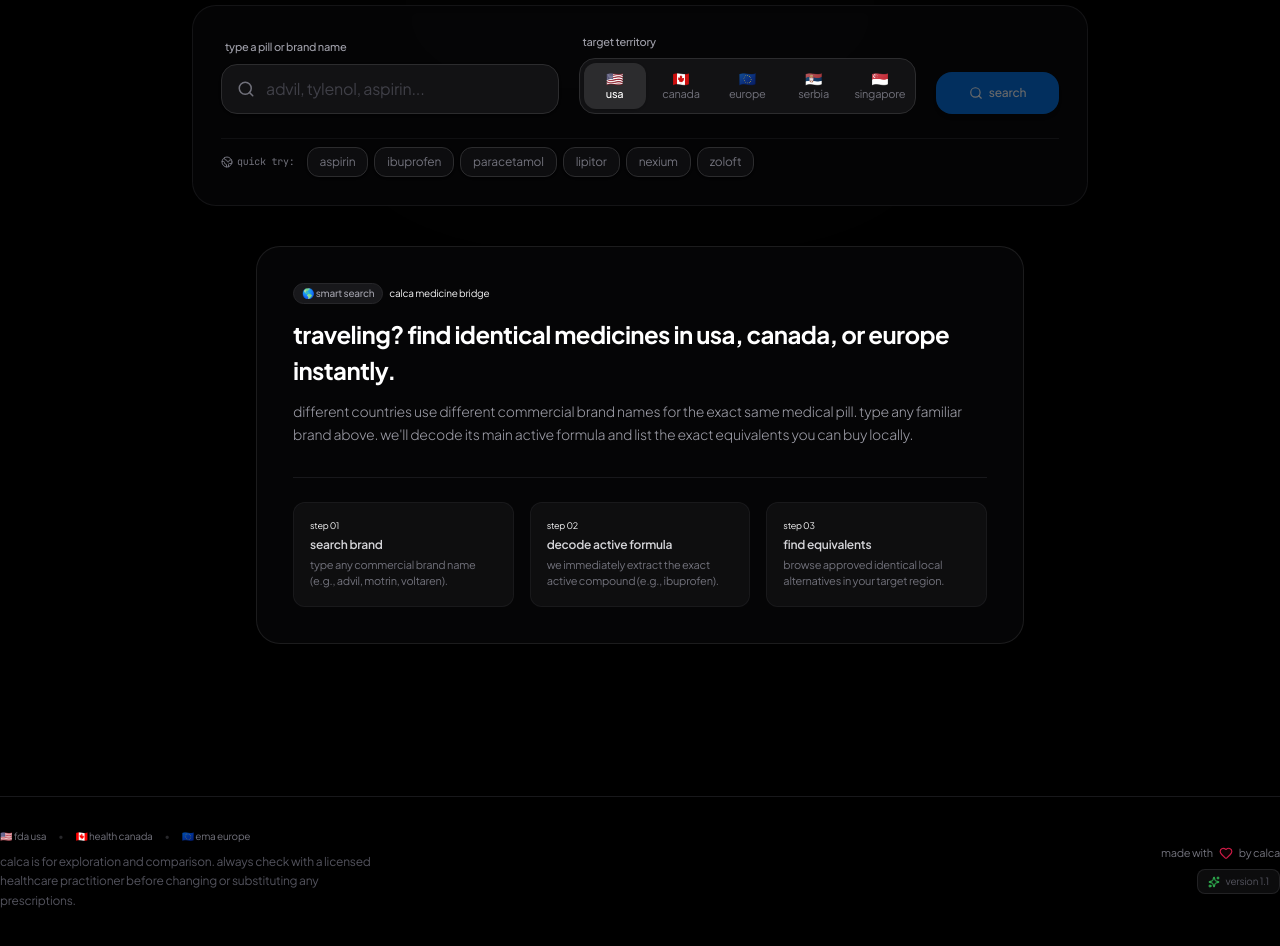
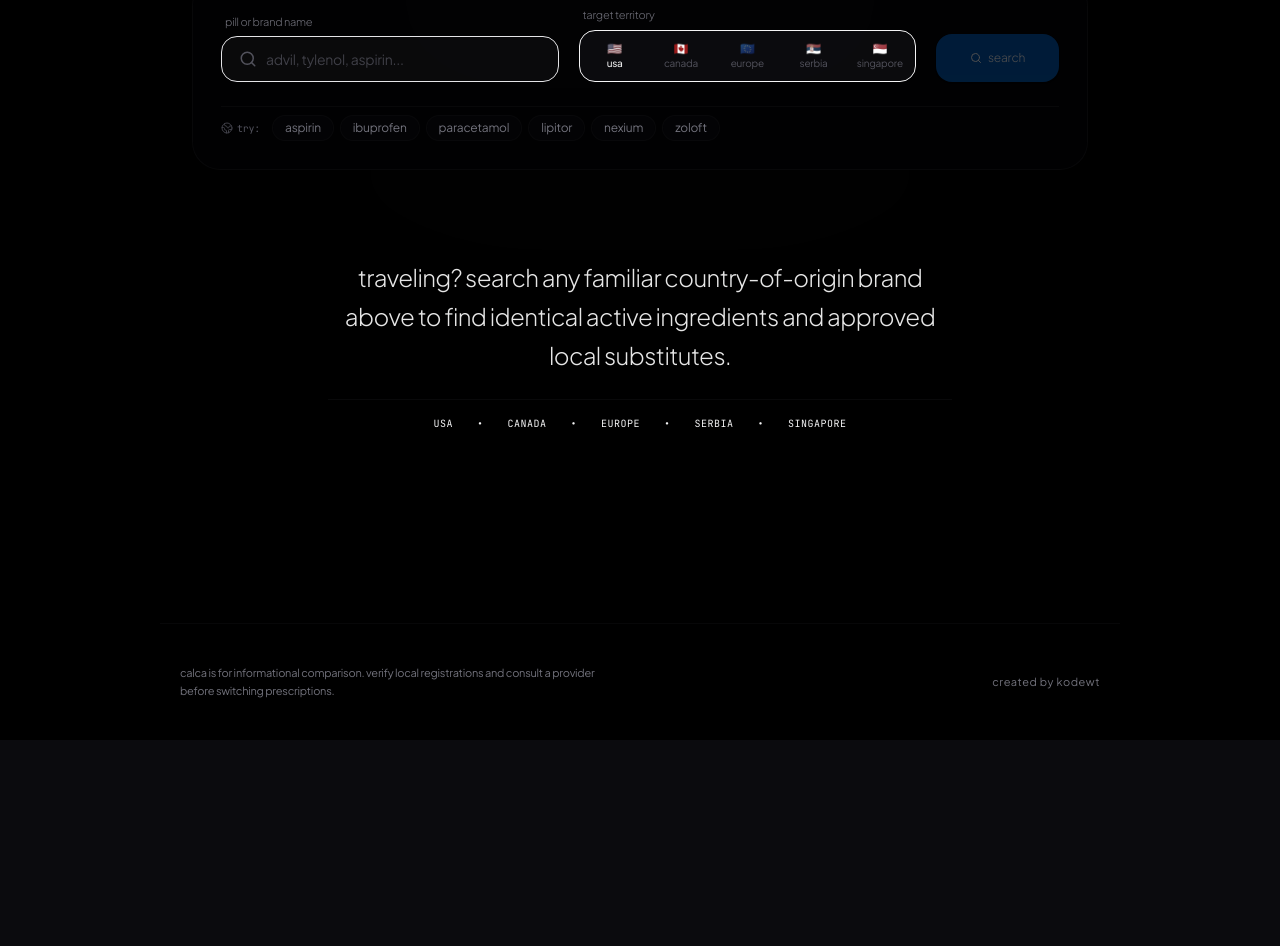
Before and after one commit to gerxog04/heisberg, a React (Vite) app: page / in a window 1280 px wide. Shown: the part 180-1126 px from the top of the page. After the commit the page ends 920 px from the top, so only its background shows below. Built offline with nearby package versions, Linux system fonts and the light colour scheme.

Commit message:
refactor: simplify UI and reduce layout complexity
Streamline the main application UI by removing excessive containers and decorative elements, and simplify the footer and header components for a more minimalist aesthetic.

```diff
--- a/src/App.tsx
+++ b/src/App.tsx
@@ -165,43 +165,22 @@
                   initial={{ opacity: 0, y: 8 }}
                   animate={{ opacity: 1, y: 0 }}
                   exit={{ opacity: 0, y: -8 }}
-                  className="max-w-3xl mx-auto bg-[#1c1c1e]/20 backdrop-blur-md border border-[#2c2c2e]/60 rounded-3xl p-6 sm:p-9 space-y-8 my-2 relative overflow-hidden shadow-sm"
+                  className="max-w-2xl mx-auto text-center space-y-6 py-12 px-6"
                 >
-                  <div className="space-y-3">
-                    <div className="flex items-center gap-1.5">
-                      <span className="text-[10px] text-zinc-400 bg-zinc-900 border border-zinc-800 px-2 py-0.5 rounded-xl font-medium font-sans">
-                        🌎 smart search
-                      </span>
-                      <span className="text-zinc-650 font-sans text-[10px]">calca medicine bridge</span>
-                    </div>
+                  <h3 className="text-xl sm:text-2xl font-light text-white/90 tracking-tight leading-relaxed">
+                    traveling? search any familiar country-of-origin brand above to find identical active ingredients and approved local substitutes.
+                  </h3>
 
-                    <h3 className="text-xl sm:text-2xl font-bold text-white tracking-tight leading-normal">
-                      traveling? find identical medicines in usa, canada, or europe instantly.
-                    </h3>
-
-                    <p className="text-zinc-400 text-sm leading-relaxed font-light">
-                      different countries use different commercial brand names for the exact same medical pill. type any familiar brand above. we'll decode its main active formula and list the exact equivalents you can buy locally.
-                    </p>
-                  </div>
-
-                  <div className="border-t border-zinc-900 pt-6 grid grid-cols-1 md:grid-cols-3 gap-4 text-left">
-                    <div className="space-y-1 bg-[#1c1c1e]/40 p-4 rounded-xl border border-[#2c2c2e]/40">
-                      <span className="text-[9px] text-zinc-650 block">step 01</span>
-                      <span className="text-xs text-zinc-300 font-semibold block">search brand</span>
-                      <span className="text-[11px] text-zinc-500 leading-normal block">type any commercial brand name (e.g., advil, motrin, voltaren).</span>
-                    </div>
-
-                    <div className="space-y-1 bg-[#1c1c1e]/40 p-4 rounded-xl border border-[#2c2c2e]/40">
-                      <span className="text-[9px] text-zinc-650 block">step 02</span>
-                      <span className="text-xs text-zinc-300 font-semibold block">decode active formula</span>
-                      <span className="text-[11px] text-zinc-500 leading-normal block">we immediately extract the exact active compound (e.g., ibuprofen).</span>
-                    </div>
-
-                    <div className="space-y-1 bg-[#1c1c1e]/40 p-4 rounded-xl border border-[#2c2c2e]/40">
-                      <span className="text-[9px] text-zinc-650 block">step 03</span>
-                      <span className="text-xs text-zinc-300 font-semibold block">find equivalents</span>
-                      <span className="text-[11px] text-zinc-500 leading-normal block">browse approved identical local alternatives in your target region.</span>
-                    </div>
+                  <div className="flex justify-center items-center gap-6 text-[10px] tracking-wider uppercase text-zinc-650 font-mono pt-4 border-t border-zinc-900/40">
+                    <span>usa</span>
+                    <span>•</span>
+                    <span>canada</span>
+                    <span>•</span>
+                    <span>europe</span>
+                    <span>•</span>
+                    <span>serbia</span>
+                    <span>•</span>
+                    <span>singapore</span>
                   </div>
                 </motion.div>
               )}
--- a/src/components/Footer.tsx
+++ b/src/components/Footer.tsx
@@ -1,126 +1,14 @@
-import React, { useState } from "react";
-import { Heart, X, Sparkles, BookOpen } from "lucide-react";
-import { motion, AnimatePresence } from "motion/react";
+import React from "react";
 
 export default function Footer() {
-  const [modalOpen, setModalOpen] = useState(false);
-
   return (
-    <footer className="mt-20 pt-8 pb-12 border-t border-zinc-900 flex flex-col md:flex-row justify-between items-center gap-6 text-[11px] text-zinc-500 font-sans lowercase" id="footer-main">
-      <div className="flex flex-col gap-1 text-center md:text-left">
-        <div className="flex flex-wrap gap-x-3 gap-y-1 justify-center md:justify-start font-sans text-[10px] text-zinc-650">
-          <span>🇺🇸 fda usa</span>
-          <span className="text-zinc-800">•</span>
-          <span>🇨🇦 health canada</span>
-          <span className="text-zinc-800">•</span>
-          <span>🇪🇺 ema europe</span>
-        </div>
-        <p className="text-zinc-600 max-w-sm text-xs mt-1 leading-relaxed">
-          calca is for exploration and comparison. always check with a licensed healthcare practitioner before changing or substituting any prescriptions.
-        </p>
+    <footer className="mt-20 py-10 border-t border-zinc-900/30 flex flex-col sm:flex-row justify-between items-center gap-4 text-[11px] text-zinc-600 font-sans lowercase max-w-[960px] mx-auto w-full px-5" id="footer-main">
+      <p className="text-zinc-500 max-w-md text-center sm:text-left leading-relaxed">
+        calca is for informational comparison. verify local registrations and consult a provider before switching prescriptions.
+      </p>
+      <div className="text-zinc-500 tracking-wider hover:text-zinc-400 transition-colors">
+        created by kodewt
       </div>
-
-      <div className="flex flex-col items-center md:items-end gap-2 shrink-0">
-        <div className="flex items-center gap-1.5 text-zinc-650">
-          <span>made with</span>
-          <Heart className="w-3.5 h-3.5 text-rose-500/80 fill-rose-500/5" aria-label="heart" />
-          <span>by calca</span>
-        </div>
-
-        {/* Version info - Interactive link triggers Apple-style roadmap panel */}
-        <button
-          onClick={() => setModalOpen(true)}
-          className="text-[10px] text-zinc-600 hover:text-white transition-all bg-[#1c1c1e]/45 hover:bg-[#1c1c1e] px-2.5 py-1 rounded-lg border border-[#2c2c2e]/70 cursor-pointer flex items-center gap-1.5 lowercase"
-          id="version-trigger-btn"
-        >
-          <Sparkles className="w-3 h-3 text-[#34c759]" />
-          <span>version 1.1</span>
-        </button>
-      </div>
-
-      {/* Satisfying Apple-style Backdrop Sheet Modal */}
-      <AnimatePresence>
-        {modalOpen && (
-          <motion.div
-            initial={{ opacity: 0 }}
-            animate={{ opacity: 1 }}
-            exit={{ opacity: 0 }}
-            onClick={() => setModalOpen(false)}
-            className="fixed inset-0 z-50 flex items-center justify-center bg-black/75 backdrop-blur-md p-4 cursor-zoom-out"
-            id="roadmap-backdrop"
-          >
-            <motion.div
-              initial={{ scale: 0.94, opacity: 0, y: 15 }}
-              animate={{ scale: 1, opacity: 1, y: 0 }}
-              exit={{ scale: 0.94, opacity: 0, y: 15 }}
-              transition={{ type: "spring", stiffness: 380, damping: 30 }}
-              onClick={(e) => e.stopPropagation()}
-              className="relative w-full max-w-sm bg-[#1c1c1e] border border-[#2c2c2e] rounded-3xl p-6 md:p-7 space-y-6 text-left cursor-default shadow-2xl"
-              id="roadmap-dialog"
-            >
-              {/* Modal header */}
-              <div className="flex items-center justify-between border-b border-zinc-900 pb-3">
-                <div className="flex items-center gap-2">
-                  <BookOpen className="w-4.5 h-4.5 text-[#0071e3]" />
-                  <h4 className="text-base font-bold text-white tracking-tight lowercase">
-                    version roadmap
-                  </h4>
-                </div>
-                <button
-                  onClick={() => setModalOpen(false)}
-                  className="text-zinc-500 hover:text-white p-1 rounded-full hover:bg-zinc-900 transition-colors cursor-pointer"
-                >
-                  <X className="w-4.5 h-4.5" />
-                </button>
-              </div>
-
-              {/* Version History lists */}
-              <div className="space-y-5">
-                {/* Version 1.1 current */}
-                <div className="space-y-2 relative pl-4 border-l-2 border-[#34c759]">
-                  <div className="flex items-center gap-2">
-                    <span className="text-xs font-bold text-white lowercase">v1.1</span>
-                    <span className="text-[10px] text-zinc-500 font-medium lowercase bg-zinc-900 px-2 py-0.5 rounded-lg border border-zinc-800">latest</span>
-                  </div>
-                  <ul className="space-y-1.5 text-xs text-zinc-400 font-light list-none pl-0">
-                    <li className="flex items-start gap-1.5">
-                      <span className="text-zinc-600">-</span>
-                      <span>more target territories added</span>
-                    </li>
-                    <li className="flex items-start gap-1.5">
-                      <span className="text-zinc-600">-</span>
-                      <span>updated design</span>
-                    </li>
-                    <li className="flex items-start gap-1.5">
-                      <span className="text-zinc-600">-</span>
-                      <span>minor improvements</span>
-                    </li>
-                  </ul>
-                </div>
-
-                {/* Version 1.0 */}
-                <div className="space-y-2 relative pl-4 border-l-2 border-zinc-800">
-                  <span className="text-xs font-bold text-zinc-400 block lowercase">v1.0</span>
-                  <ul className="space-y-1.5 text-xs text-zinc-500 font-light list-none pl-0">
-                    <li className="flex items-start gap-1.5">
-                      <span className="text-zinc-700">-</span>
-                      <span>created the app</span>
-                    </li>
-                  </ul>
-                </div>
-              </div>
-
-              {/* Action close button */}
-              <button
-                onClick={() => setModalOpen(false)}
-                className="w-full bg-zinc-900 hover:bg-zinc-800 text-zinc-300 py-2.5 rounded-2xl text-xs font-medium cursor-pointer transition-colors border border-zinc-800 lowercase text-center"
-              >
-                done
-              </button>
-            </motion.div>
-          </motion.div>
-        )}
-      </AnimatePresence>
     </footer>
   );
 }
--- a/src/components/SearchHeader.tsx
+++ b/src/components/SearchHeader.tsx
@@ -34,11 +34,11 @@
   return (
     <div className="w-full space-y-8 relative z-20" id="search-container">
       {/* Header Section */}
-      <header className="flex flex-col items-center justify-center text-center gap-1.5 pb-6 border-b border-zinc-900/40">
-        <div className="space-y-1">
+      <header className="flex flex-col items-center justify-center text-center gap-1.5 pb-2">
+        <div className="space-y-0.5">
           <motion.h1
-            className="text-3xl font-bold tracking-tight lowercase text-white font-sans"
-            initial={{ opacity: 0, y: -8 }}
+            className="text-2xl font-light tracking-widest lowercase text-zinc-100 font-sans"
+            initial={{ opacity: 0, y: -6 }}
             animate={{ opacity: 1, y: 0 }}
             transition={{ duration: 0.4 }}
             id="brand-title"
@@ -48,7 +48,7 @@
           <motion.button
             type="button"
             onClick={() => setInfoOpen(true)}
-            className="text-zinc-500 hover:text-zinc-300 text-[13px] font-sans lowercase tracking-tight cursor-pointer hover:underline transition-all block mx-auto py-0.5 px-2 rounded-lg hover:bg-zinc-900/40"
+            className="text-zinc-600 hover:text-zinc-400 text-xs font-sans lowercase tracking-wide cursor-pointer hover:underline transition-all block mx-auto py-0.5"
             initial={{ opacity: 0 }}
             animate={{ opacity: 1 }}
             transition={{ delay: 0.15, duration: 0.4 }}
@@ -59,30 +59,30 @@
         </div>
       </header>
 
-      {/* Search Interface with Apple-style satisfying container */}
+      {/* Search Interface - Soft & Minimalist */}
       <motion.form
         onSubmit={onSearch}
-        className="space-y-6 bg-zinc-900/20 backdrop-blur-md p-6 sm:p-7 rounded-3xl border border-zinc-900/80 relative overflow-hidden z-10"
-        initial={{ opacity: 0, y: 12 }}
+        className="space-y-6 bg-zinc-950/20 p-5 sm:p-7 rounded-[28px] border border-zinc-900/30 relative overflow-hidden z-10"
+        initial={{ opacity: 0, y: 8 }}
         animate={{ opacity: 1, y: 0 }}
         transition={{ delay: 0.05, duration: 0.4 }}
         id="search-form"
       >
         <div className="grid grid-cols-1 lg:grid-cols-12 gap-5 items-end">
-          {/* Drug Name Input */}
-          <div className="lg:col-span-5 w-full space-y-2">
-            <label className="text-[11px] text-zinc-400 font-medium block pl-1 lowercase font-sans">
-              type a pill or brand name
+          {/* Drug Name Input - Soft Rounded */}
+          <div className="lg:col-span-5 w-full space-y-1.5">
+            <label className="text-[11px] text-zinc-500 font-light block pl-1 lowercase font-sans">
+              pill or brand name
             </label>
             <div className="relative group">
-              <Search className="absolute left-4 top-1/2 -translate-y-1/2 w-4.5 h-4.5 text-zinc-500 group-focus-within:text-[#0071e3] transition-colors" />
+              <Search className="absolute left-4.5 top-1/2 -translate-y-1/2 w-4.5 h-4.5 text-zinc-600 group-focus-within:text-[#0071e3] transition-colors" />
               <input
                 type="text"
                 id="drug-input"
                 value={drugName}
                 onChange={(e) => setDrugName(e.target.value.toLowerCase())}
                 placeholder="advil, tylenol, aspirin..."
-                className="w-full bg-[#1c1c1e]/60 border border-[#2c2c2e] focus:border-zinc-700 rounded-2xl py-3 pl-11 pr-11 text-base text-white outline-none transition-all placeholder-zinc-700 font-sans lowercase shadow-sm"
+                className="w-full bg-zinc-900/40 border border-zinc-850/60 focus:border-zinc-800 rounded-2xl py-3 pl-11 pr-11 text-sm text-zinc-200 outline-none transition-all placeholder-zinc-700 font-sans lowercase"
                 disabled={loading}
                 required
               />
@@ -90,7 +90,7 @@
                 <button
                   type="button"
                   onClick={() => setDrugName("")}
-                  className="absolute right-4 top-1/2 -translate-y-1/2 text-zinc-500 hover:text-white p-1 rounded-full hover:bg-zinc-800 transition-colors"
+                  className="absolute right-4 top-1/2 -translate-y-1/2 text-zinc-600 hover:text-white p-1 rounded-full hover:bg-zinc-800 transition-colors"
                 >
                   <X className="w-3.5 h-3.5" />
                 </button>
@@ -98,12 +98,12 @@
             </div>
           </div>
 
-          {/* Destination Region Selection - Beautiful Segmented Tabs */}
-          <div className="lg:col-span-5 w-full space-y-2" id="country-select-container">
-            <label className="text-[11px] text-zinc-400 font-medium block pl-1 lowercase font-sans">
+          {/* Destination Region Selection - Soft Tabs */}
+          <div className="lg:col-span-5 w-full space-y-1.5" id="country-select-container">
+            <label className="text-[11px] text-zinc-500 font-light block pl-1 lowercase font-sans">
               target territory
             </label>
-            <div className="flex bg-[#1c1c1e]/60 border border-[#2c2c2e] rounded-2xl p-1 gap-1">
+            <div className="flex bg-zinc-900/45 border border-zinc-850/60 rounded-2xl p-1 gap-1">
               {regions.map((region) => {
                 const isSelected = selectedCountry === region.id;
                 return (
@@ -114,19 +114,19 @@
                     disabled={loading}
                     className={`flex-1 flex flex-col items-center justify-center py-2 px-1 rounded-xl text-[10px] font-sans lowercase transition-all cursor-pointer disabled:opacity-50 ${
                       isSelected
-                        ? "bg-[#2c2c2e] text-white font-medium shadow-sm"
-                        : "text-zinc-500 hover:text-zinc-350"
+                        ? "bg-zinc-805 text-white/90 font-medium"
+                        : "text-zinc-600 hover:text-zinc-400"
                     }`}
                   >
-                    <span className="text-sm leading-none mb-0.5 saturate-75">{region.emoji}</span>
-                    <span className="leading-tight text-[11px]">{region.name}</span>
+                    <span className="text-xs leading-none mb-0.5 saturate-50">{region.emoji}</span>
+                    <span className="leading-tight text-[10px]">{region.name}</span>
                   </button>
                 );
               })}
             </div>
           </div>
 
-          {/* Search Trigger (Apple Premium Blue accent) */}
+          {/* Search Trigger */}
           <div className="lg:col-span-2 w-full">
             <motion.button
               type="submit"
@@ -134,16 +134,16 @@
               disabled={loading || !drugName.trim()}
               whileHover={{ scale: loading ? 1 : 1.01 }}
               whileTap={{ scale: loading ? 1 : 0.99 }}
-              className="w-full bg-[#0071e3] hover:bg-[#147ldc] text-white py-3.5 px-6 rounded-2xl font-medium flex items-center justify-center gap-1.5 cursor-pointer transition-all disabled:opacity-40 disabled:cursor-not-allowed text-xs lowercase font-sans leading-none shadow-md"
+              className="w-full bg-[#0071e3]/80 hover:bg-[#0071e3] text-white py-3 px-6 rounded-2xl font-light flex items-center justify-center gap-1.5 cursor-pointer transition-all disabled:opacity-30 disabled:cursor-not-allowed text-xs lowercase font-sans leading-none shadow-sm"
             >
               {loading ? (
                 <>
-                  <Loader2 className="w-3.5 h-3.5 animate-spin" />
+                  <Loader2 className="w-3 animate-spin" />
                   <span>searching</span>
                 </>
               ) : (
                 <>
-                  <Search className="w-3.5 h-3.5" />
+                  <Search className="w-3" />
                   <span>search</span>
                 </>
               )}
@@ -151,10 +151,10 @@
           </div>
         </div>
 
-        {/* Suggestion tags below styling */}
-        <div className="flex flex-wrap items-center gap-2 pt-2 border-t border-zinc-900/60" id="popular-suggestions">
-          <span className="text-[10px] font-mono text-zinc-500 mr-1 flex items-center gap-1 lowercase">
-            <Globe2 className="w-3 h-3 text-zinc-650" /> quick try:
+        {/* Suggestion tags as Soft Pill Bulbs */}
+        <div className="flex flex-wrap items-center gap-2 pt-2 border-t border-zinc-900/30" id="popular-suggestions">
+          <span className="text-[10px] font-mono text-zinc-600 mr-1 flex items-center gap-1 lowercase">
+            <Globe2 className="w-3 h-3 text-zinc-700" /> try:
           </span>
           <div className="flex flex-wrap gap-1.5">
             {popularSuggestions.map((item) => (
@@ -163,7 +163,7 @@
                 type="button"
                 id={`suggest-${item.toLowerCase()}`}
                 onClick={() => setDrugName(item)}
-                className="text-xs bg-[#1c1c1e]/40 hover:bg-[#1c1c1e] hover:text-white border border-[#2c2c2e] text-zinc-500 px-3 py-1.5 rounded-xl transition-all cursor-pointer font-sans lowercase shadow-sm"
+                className="text-xs bg-zinc-900/15 hover:bg-zinc-900/30 border border-zinc-900/25 text-zinc-500 hover:text-zinc-300 px-3 py-1 rounded-full transition-all cursor-pointer font-sans lowercase"
               >
                 {item}
               </button>
```
